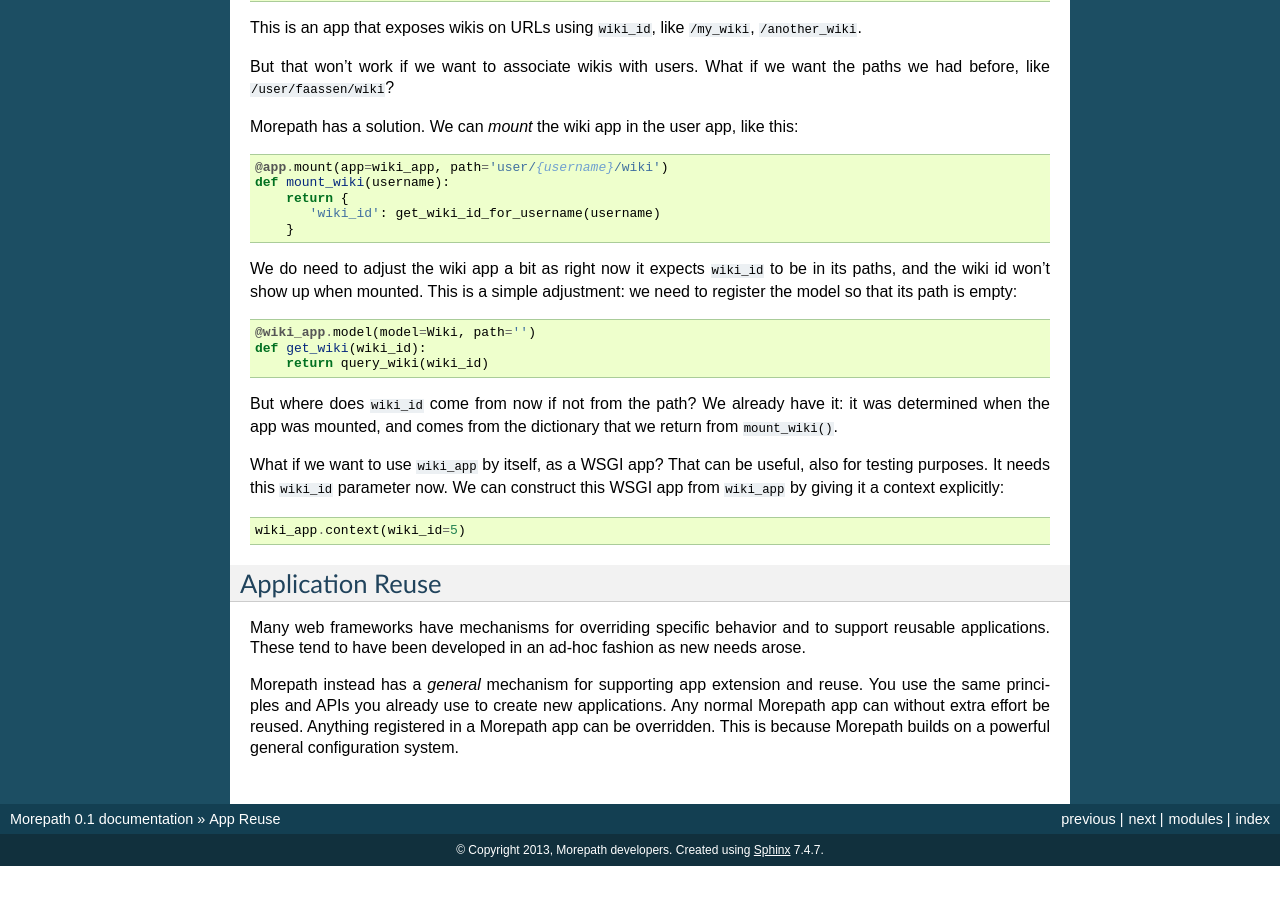
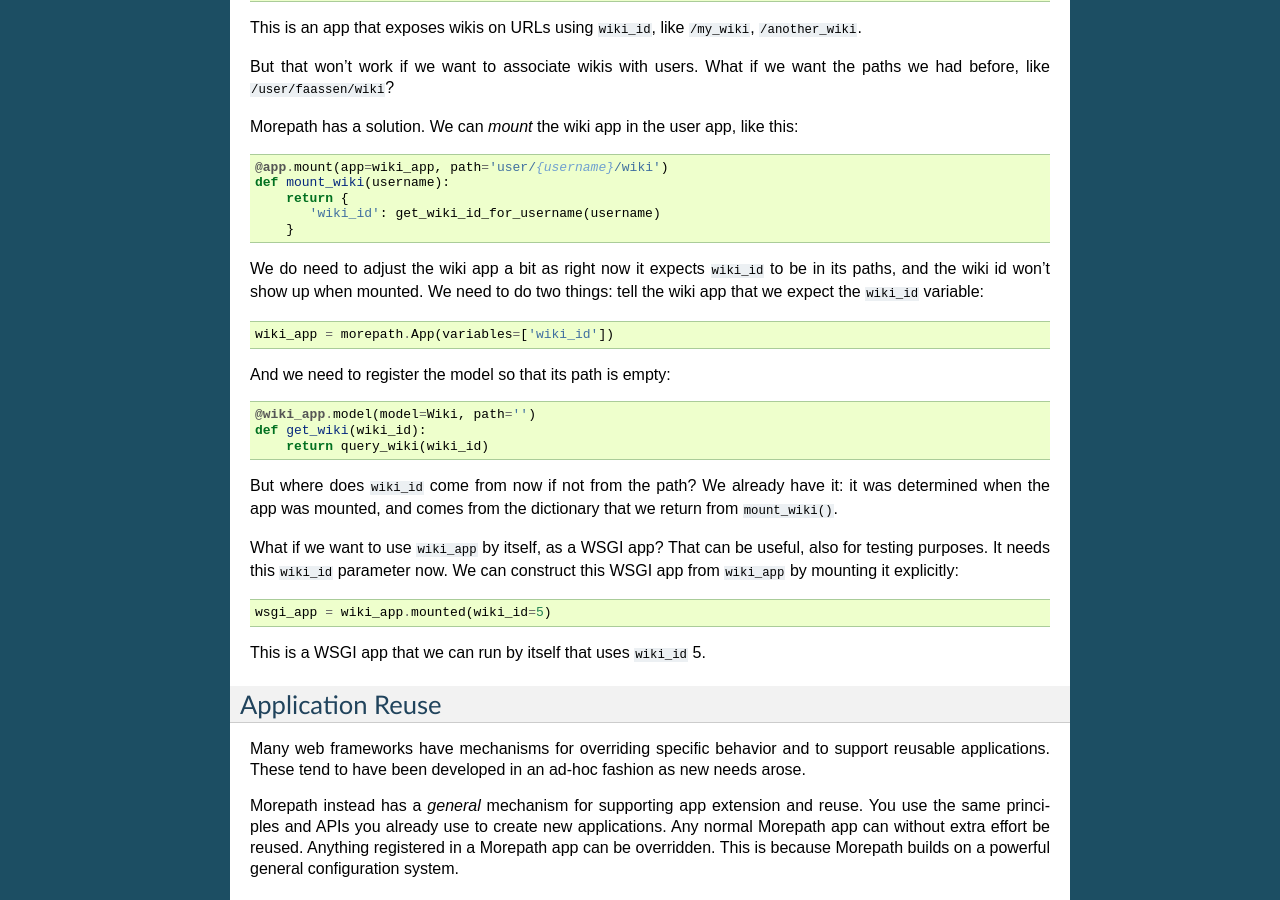
Before and after one commit to morepath/morepath, a Sphinx documentation site: the page built from doc/app_reuse.rst, in a window 1280 px wide and 900 px high, scrolled down 3046 px. Built offline with Sphinx 7.4.7, drawn with Linux system fonts in a browser that asks for light colours; before the commit the page ends 3912 px from its top, so only the background shows below that.

Commit message:
Adjust documentation concerning new mounting logic.

```diff
--- a/doc/app_reuse.rst
+++ b/doc/app_reuse.rst
@@ -233,8 +233,12 @@ like this:
 
 We do need to adjust the wiki app a bit as right now it expects
 ``wiki_id`` to be in its paths, and the wiki id won't show up when
-mounted. This is a simple adjustment: we need to register the model so
-that its path is empty:
+mounted. We need to do two things: tell the wiki app that we expect
+the ``wiki_id`` variable::
+
+  wiki_app = morepath.App(variables=['wiki_id'])
+
+And we need to register the model so that its path is empty:
 
 .. code-block:: python
 
@@ -249,11 +253,13 @@ from the dictionary that we return from ``mount_wiki()``.
 What if we want to use ``wiki_app`` by itself, as a WSGI app? That can
 be useful, also for testing purposes. It needs this ``wiki_id``
 parameter now. We can construct this WSGI app from ``wiki_app`` by
-giving it a context explicitly:
+mounting it explicitly:
 
 .. code-block:: python
 
-  wiki_app.context(wiki_id=5)
+  wsgi_app = wiki_app.mounted(wiki_id=5)
+
+This is a WSGI app that we can run by itself that uses ``wiki_id`` 5.
 
 Application Reuse
 -----------------
```
